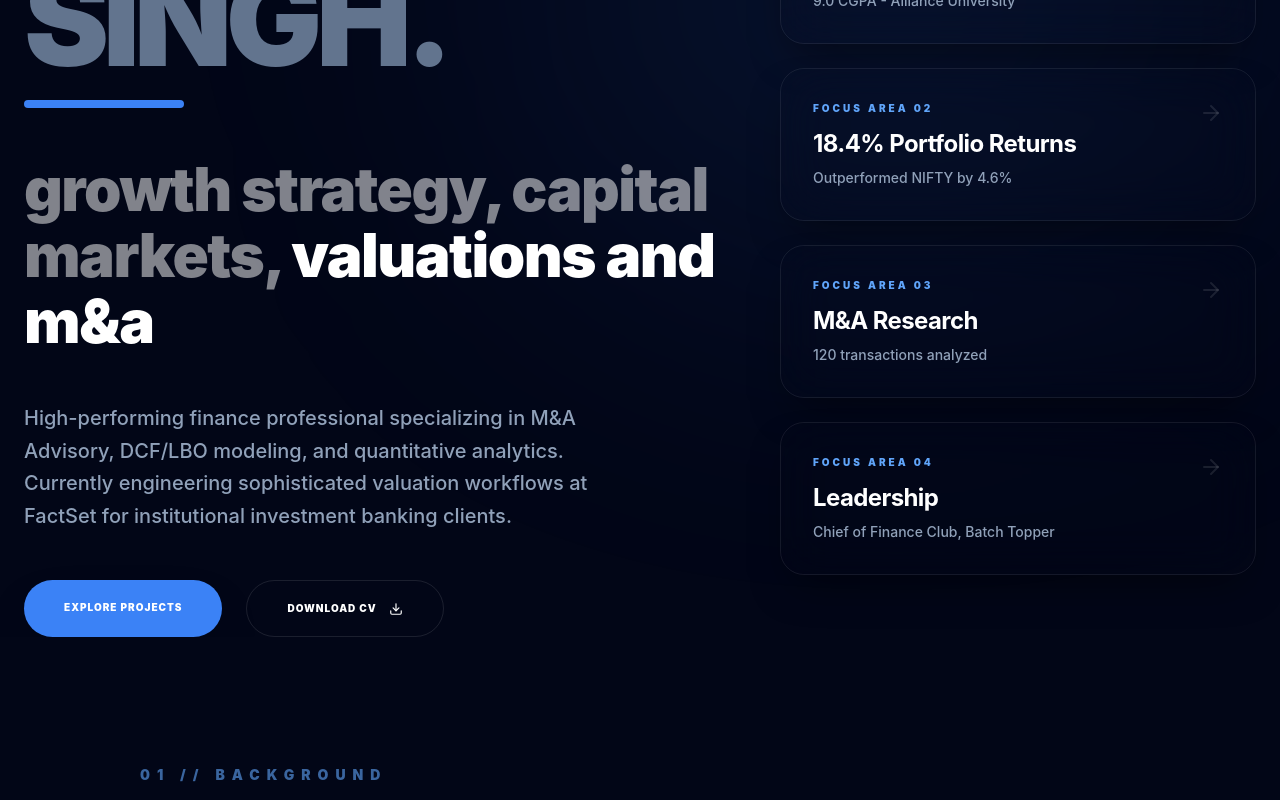
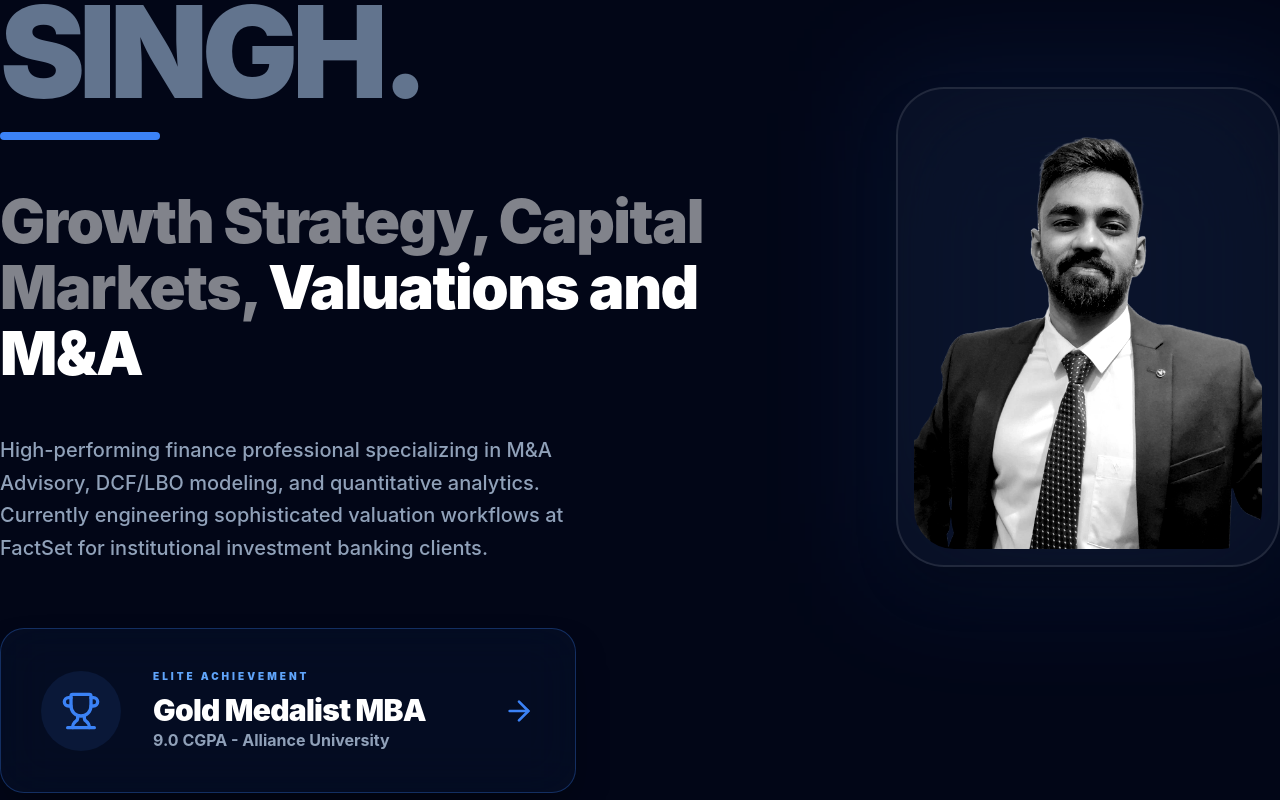
Before and after one commit to Gourav2167/sourav_portfolio, a React (Vite) app: page / in a window 1280 px wide. Shown: the part 300-1100 px from the top of the page. Built offline with nearby package versions, Linux system fonts and the light colour scheme.

Commit message:
profile pic

```diff
--- a/src/components/Hero.jsx
+++ b/src/components/Hero.jsx
@@ -1,19 +1,21 @@
 import { motion } from 'framer-motion';
 import { portfolioData } from '../data/portfolioData';
-import { ArrowRight, Download } from 'lucide-react';
+import { ArrowRight, Download, Trophy } from 'lucide-react';
 import { useNavigate } from 'react-router-dom';
 
 const Hero = () => {
     const navigate = useNavigate();
     const { personalInfo, highlights } = portfolioData;
 
+    // Filter to only show the Gold Medal highlights as requested
+    const goldMedalHighlight = highlights.find(h => h.title.includes("Gold Medalist"));
+
     return (
-        <section id="home" className="min-h-screen flex items-center pt-32 px-6 overflow-hidden relative bg-[var(--bg-primary)]">
-            <div className="absolute top-0 right-0 w-[60%] h-[60%] bg-brand-primary/10 blur-[150px] rounded-full pointer-events-none" />
+        <section className="min-h-screen pt-40 pb-20 overflow-hidden relative">
+            <div className="max-w-[1300px] mx-auto grid lg:grid-cols-12 gap-16 items-center">
 
-            <div className="max-w-[1300px] mx-auto grid lg:grid-cols-12 gap-16 items-center w-full relative z-10">
-                {/* Text Area */}
-                <div className="lg:col-span-7">
+                {/* Left Column: Identity & Achievement */}
+                <div className="lg:col-span-8">
                     <motion.div
                         initial={{ opacity: 0, x: -30 }}
                         animate={{ opacity: 1, x: 0 }}
@@ -27,56 +29,79 @@ const Hero = () => {
                             <div className="h-2 w-40 bg-brand-primary rounded-full shadow-2xl shadow-brand-primary/20" />
                         </div>
 
-                        <h2 className="text-4xl md:text-6xl font-black mb-12 leading-[1.1] tracking-tight text-white/50 lowercase">
+                        <h2 className="text-4xl md:text-6xl font-black mb-12 leading-[1.1] tracking-tight text-white/50">
                             Growth Strategy, Capital Markets, <span className="text-white">Valuations and M&A</span>
                         </h2>
 
-                        <p className="text-xl text-slate-400 mb-12 max-w-xl leading-relaxed font-medium">
+                        <p className="text-xl text-slate-400 mb-16 max-w-xl leading-relaxed font-medium">
                             {personalInfo.description}
                         </p>
 
-                        <div className="flex flex-wrap gap-6">
-                            <a href="#projects" className="px-10 py-5 bg-brand-primary text-white font-black uppercase tracking-widest text-[10px] rounded-full hover:bg-brand-secondary transition-all shadow-2xl hover:shadow-brand-secondary/40 active:scale-95">
-                                Explore Projects
-                            </a>
-                            <a href={personalInfo.cvPath} download className="px-10 py-5 border border-white/10 text-white font-black uppercase tracking-widest text-[10px] rounded-full hover:bg-white/5 transition-all flex items-center gap-3">
-                                Download CV <Download size={14} />
-                            </a>
+                        {/* Standalone Gold Medal Section */}
+                        {goldMedalHighlight && (
+                            <motion.div
+                                initial={{ opacity: 0, y: 20 }}
+                                animate={{ opacity: 1, y: 0 }}
+                                transition={{ delay: 0.4 }}
+                                onClick={() => navigate('/gallery')}
+                                className="premium-card p-10 group cursor-pointer border-brand-primary/30 bg-brand-primary/5 max-w-xl hover:border-brand-primary/60 transition-all duration-700"
+                            >
+                                <div className="flex items-center justify-between">
+                                    <div className="flex items-center gap-8">
+                                        <div className="w-20 h-20 bg-brand-primary/10 rounded-full flex items-center justify-center group-hover:scale-110 transition-transform duration-700">
+                                            <Trophy size={40} className="text-brand-primary" />
                                         </div>
+                                        <div>
+                                            <div className="text-brand-secondary font-black text-[10px] uppercase tracking-[0.3em] mb-2">
+                                                Elite Achievement
+                                            </div>
+                                            <div className="text-3xl font-black text-white tracking-tight group-hover:brand-text transition-colors">
+                                                {goldMedalHighlight.title}
+                                            </div>
+                                            <div className="text-slate-400 font-bold">
+                                                {goldMedalHighlight.subtitle}
+                                            </div>
+                                        </div>
+                                    </div>
+                                    <ArrowRight className="text-brand-primary group-hover:translate-x-2 transition-transform duration-500" size={32} />
+                                </div>
+                            </motion.div>
+                        )}
                     </motion.div>
                 </div>
 
-                {/* Highlights Container */}
-                <div className="lg:col-span-5 grid gap-6">
-                    {highlights.map((item, idx) => {
-                        const isGoldMedalist = item.title.includes("Gold Medalist");
-                        return (
+                {/* Right Column: Profile Picture Layout */}
+                <div className="lg:col-span-4">
                     <motion.div
-                                key={idx}
-                                initial={{ opacity: 0, y: 20 }}
-                                animate={{ opacity: 1, y: 0 }}
-                                transition={{ delay: idx * 0.1 + 0.4 }}
-                                onClick={() => isGoldMedalist && navigate('/gallery')}
-                                className={`premium-card p-8 group transition-all duration-500 ${isGoldMedalist ? 'cursor-pointer hover:border-brand-primary/50 hover:bg-brand-primary/5' : 'hover:scale-[1.02]'
-                                    }`}
+                        initial={{ opacity: 0, scale: 0.9, rotate: 2 }}
+                        animate={{ opacity: 1, scale: 1, rotate: 0 }}
+                        transition={{ duration: 1.2, ease: "easeOut" }}
+                        className="relative group"
                     >
-                                <div className="flex items-start justify-between">
-                                    <div>
-                                        <div className="text-brand-secondary font-black text-[10px] uppercase tracking-[0.3em] mb-3">
-                                            Focus Area 0{idx + 1}
+                        {/* Decorative Background Elements */}
+                        <div className="absolute -inset-4 bg-brand-primary/20 blur-3xl opacity-50 group-hover:opacity-100 transition-opacity duration-1000" />
+
+                        {/* Profile Frame */}
+                        <div className="relative aspect-[4/5] rounded-[3rem] overflow-hidden border-2 border-white/10 p-4 bg-slate-900/40 backdrop-blur-3xl shadow-2xl">
+                            <div className="h-full w-full rounded-[2.5rem] overflow-hidden grayscale contrast-125 group-hover:grayscale-0 transition-all duration-1000">
+                                <img
+                                    src={personalInfo.profilePhoto}
+                                    alt={personalInfo.name}
+                                    className="h-full w-full object-cover scale-110 group-hover:scale-100 transition-transform duration-1000"
+                                />
                             </div>
-                                        <div className="text-2xl font-bold text-white mb-2 tracking-tight group-hover:brand-text transition-colors">
-                                            {item.title}
+
+                            {/* Signature Detail */}
+                            <div className="absolute bottom-10 left-10 right-10 p-6 bg-slate-950/80 backdrop-blur-xl border border-white/10 rounded-2xl transform translate-y-2 opacity-0 group-hover:opacity-100 group-hover:translate-y-0 transition-all duration-700">
+                                <div className="text-xs font-black uppercase tracking-widest text-brand-secondary mb-1">
+                                    Strategic Professional
                                 </div>
-                                        <div className="text-slate-400 text-sm font-medium">
-                                            {item.subtitle}
+                                <div className="text-white font-bold text-sm">
+                                    {personalInfo.name}
                                 </div>
                             </div>
-                                    <ArrowRight className={`transition-colors duration-500 ${isGoldMedalist ? 'text-brand-primary group-hover:brand-text' : 'text-white/10 group-hover:text-brand-secondary'}`} size={24} />
                         </div>
                     </motion.div>
-                        );
-                    })}
                 </div>
             </div>
         </section>
--- a/src/data/portfolioData.js
+++ b/src/data/portfolioData.js
@@ -31,7 +31,7 @@ export const portfolioData = {
         },
         {
             company: "Baron Capitale & Wealth Management",
-            role: "Financial Analyst",
+            role: "Wealth Management Intern",
             location: "Bengaluru, India",
             date: "Jan 2025 - Mar 2025",
             achievements: [
--- a/src/pages/Gallery.jsx
+++ b/src/pages/Gallery.jsx
@@ -7,7 +7,7 @@ const Gallery = () => {
     // These would be replaced with actual image paths provided by the user later
     const photos = [
         { id: 1, title: "The Gold Medal", description: "Official gold medal for academic excellence at Alliance University.", src: "/gallery/sourav_gold.jpeg", size: "lg" },
-        { id: 2, title: "Commemoration", description: "Sourav Singh receiving the honors for Finance Batch 2024.", src: "/gallery/sourav_with_gold.jpeg", size: "sm" }
+        { id: 2, title: "Convocation", description: "Sourav Singh receiving the honors for Finance Batch 2024.", src: "/gallery/sourav_with_gold.jpeg", size: "sm" }
     ];
 
     return (
```
Lines whose indentation alone changed are shown as unchanged.
